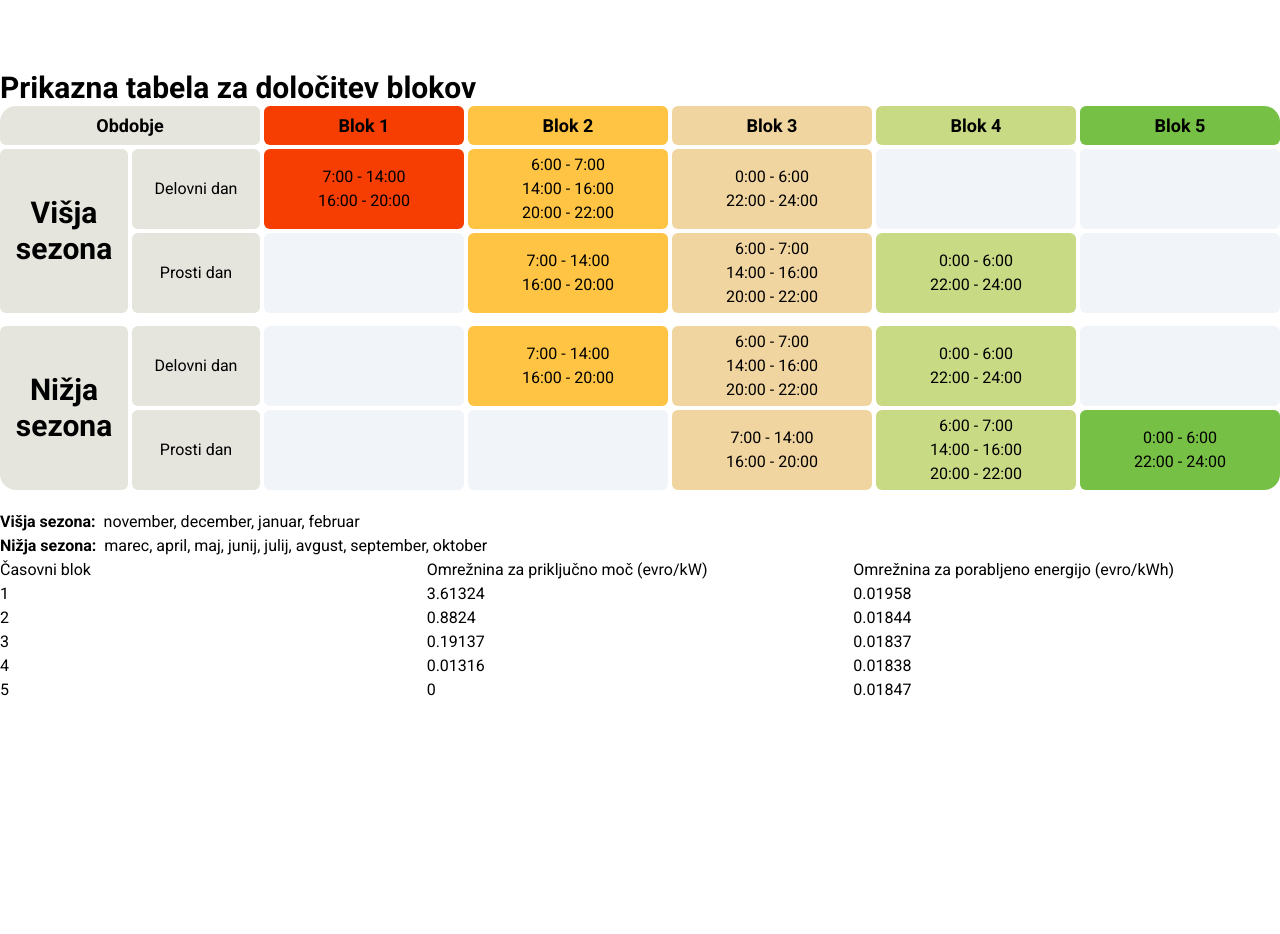
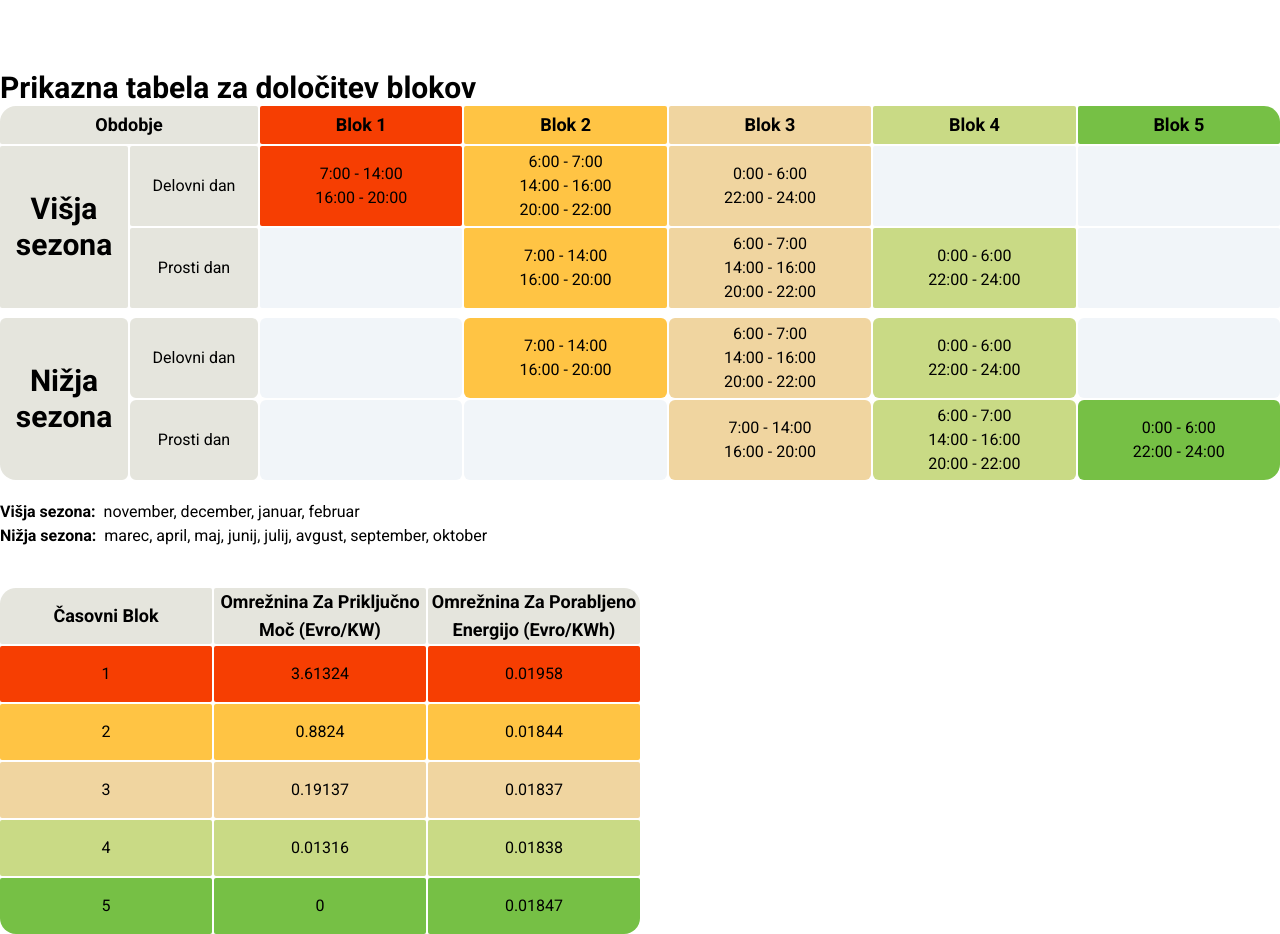
Before and after one commit to rubuz/cenergija-react, a React (Vite) app: page / in a window 1280 px wide. Shown: the part 934-1868 px from the top of the page. Before the commit the page ends 1636 px from the top, so only its background shows below. Built offline with nearby package versions, Linux system fonts and the light colour scheme.

Commit message:
Refactor table layout and update clock numbers

```diff
--- a/src/components/Tables.tsx
+++ b/src/components/Tables.tsx
@@ -7,9 +7,13 @@ const Tables = () => {
       <h2 className="text-3xl font-semibold">
         Prikazna tabela za določitev blokov
       </h2>
-      <div>
-        <TableBlok />
-        <TablePrice />
+      <div className="flex flex-col gap-10">
+        <div className="w-full">
+          <TableBlok />
+        </div>
+        <div className="w-1/2">
+          <TablePrice />
+        </div>
       </div>
     </div>
   );
--- a/src/components/chart/ClockNumbers.tsx
+++ b/src/components/chart/ClockNumbers.tsx
@@ -1,7 +1,7 @@
 const ClockNumbers = ({ isAM }: { isAM: boolean }) => {
   let numbers: number[] = [];
   if (isAM) {
-    numbers = [6, 7, 12];
+    numbers = [6, 7, 0];
   } else {
     numbers = [14, 16, 20, 22, 12];
   }
--- a/src/components/tables/TableBlok.tsx
+++ b/src/components/tables/TableBlok.tsx
@@ -1,15 +1,15 @@
 const TableBlok = () => {
   return (
     <div className="flex flex-col">
-      <div className="grid grid-cols-[repeat(2,10%)_repeat(5,_1fr)] grid-rows-[20%_repeat(2,minmax(80px,_1fr))] gap-1 [&>*]:rounded-md">
-        <div className="grid_top_row col-span-2 !rounded-tl-2xl bg-table-grey-dark">
+      <div className="grid grid-cols-[repeat(2,10%)_repeat(5,_1fr)] grid-rows-[20%_repeat(2,minmax(80px,_1fr))] gap-[2px] [&>*]:rounded-sm">
+        <div className="grid_top_row bg-table-grey-dark col-span-2 !rounded-tl-2xl">
           obdobje
         </div>
         <div className="grid_top_row bg-table-red">blok 1</div>
         <div className="grid_top_row bg-table-yellow">blok 2</div>
         <div className="grid_top_row bg-table-cream">blok 3</div>
         <div className="grid_top_row bg-table-greeny">blok 4</div>
-        <div className="grid_top_row !rounded-tr-2xl bg-table-green">
+        <div className="grid_top_row bg-table-green !rounded-tr-2xl">
           blok 5
         </div>
         <div className="grid_h_item row-span-2 text-3xl font-bold">
@@ -49,7 +49,7 @@ const TableBlok = () => {
         <div className="grid_inner_item grid_empty_item"></div>
       </div>
 
-      <div className="mt-6 grid grid-cols-[repeat(2,10%)_repeat(5,1fr)] grid-rows-[repeat(2,minmax(80px,_1fr))] gap-1 [&>*]:rounded-md">
+      <div className="mt-5 grid grid-cols-[repeat(2,10%)_repeat(5,1fr)] grid-rows-[repeat(2,minmax(80px,_1fr))] gap-[2px] [&>*]:rounded-md">
         <div className="grid_h_item row-span-2 !rounded-bl-2xl text-3xl font-bold">
           Nižja sezona
         </div>
@@ -81,7 +81,7 @@ const TableBlok = () => {
           <p>14:00 - 16:00</p>
           <p>20:00 - 22:00</p>
         </div>
-        <div className="grid_inner_item !rounded-br-2xl bg-table-green">
+        <div className="grid_inner_item bg-table-green !rounded-br-2xl">
           <p>0:00 - 6:00</p>
           <p>22:00 - 24:00</p>
         </div>
--- a/src/components/tables/TablePrice.tsx
+++ b/src/components/tables/TablePrice.tsx
@@ -8,25 +8,51 @@ import {
 
 const TablePrice = () => {
   return (
-    <div className="grid grid-cols-3 grid-rows-6">
-      <div>Časovni blok</div>
-      <div>Omrežnina za priključno moč (evro/kW)</div>
-      <div>Omrežnina za porabljeno energijo (evro/kWh)</div>
-      <div>1</div>
-      <div>{priceBlok1.prikljucnaMoc}</div>
-      <div>{priceBlok1.porabljenaEnergija}</div>
-      <div>2</div>
-      <div>{priceBlok2.prikljucnaMoc}</div>
-      <div>{priceBlok2.porabljenaEnergija}</div>
-      <div>3</div>
-      <div>{priceBlok3.prikljucnaMoc}</div>
-      <div>{priceBlok3.porabljenaEnergija}</div>
-      <div>4</div>
-      <div>{priceBlok4.prikljucnaMoc}</div>
-      <div>{priceBlok4.porabljenaEnergija}</div>
-      <div>5</div>
-      <div>{priceBlok5.prikljucnaMoc}</div>
-      <div>{priceBlok5.porabljenaEnergija}</div>
+    <div className="mx-auto grid w-full grid-cols-3 grid-rows-6 gap-[2px] [&>*]:rounded-sm">
+      <div className="grid_top_row bg-table-grey-dark !rounded-tl-2xl">
+        Časovni blok
+      </div>
+      <div className="grid_top_row bg-table-grey-dark">
+        Omrežnina za priključno moč (evro/kW)
+      </div>
+      <div className="grid_top_row bg-table-grey-dark !rounded-tr-2xl">
+        Omrežnina za porabljeno energijo (evro/kWh)
+      </div>
+      <div className="grid_inner_item bg-table-red">1</div>
+      <div className="grid_inner_item bg-table-red">
+        {priceBlok1.prikljucnaMoc}
+      </div>
+      <div className="grid_inner_item bg-table-red">
+        {priceBlok1.porabljenaEnergija}
+      </div>
+      <div className="grid_inner_item bg-table-yellow">2</div>
+      <div className="grid_inner_item bg-table-yellow">
+        {priceBlok2.prikljucnaMoc}
+      </div>
+      <div className="grid_inner_item bg-table-yellow">
+        {priceBlok2.porabljenaEnergija}
+      </div>
+      <div className="grid_inner_item bg-table-cream">3</div>
+      <div className="grid_inner_item bg-table-cream">
+        {priceBlok3.prikljucnaMoc}
+      </div>
+      <div className="grid_inner_item bg-table-cream">
+        {priceBlok3.porabljenaEnergija}
+      </div>
+      <div className="grid_inner_item bg-table-greeny">4</div>
+      <div className="grid_inner_item bg-table-greeny">
+        {priceBlok4.prikljucnaMoc}
+      </div>
+      <div className="grid_inner_item bg-table-greeny">
+        {priceBlok4.porabljenaEnergija}
+      </div>
+      <div className="grid_inner_item bg-table-green !rounded-bl-2xl">5</div>
+      <div className="grid_inner_item bg-table-green">
+        {priceBlok5.prikljucnaMoc}
+      </div>
+      <div className="grid_inner_item bg-table-green !rounded-br-2xl">
+        {priceBlok5.porabljenaEnergija}
+      </div>
     </div>
   );
 };
```
Also changed, not shown: src/assets/cenergija-logo.svg (added).
